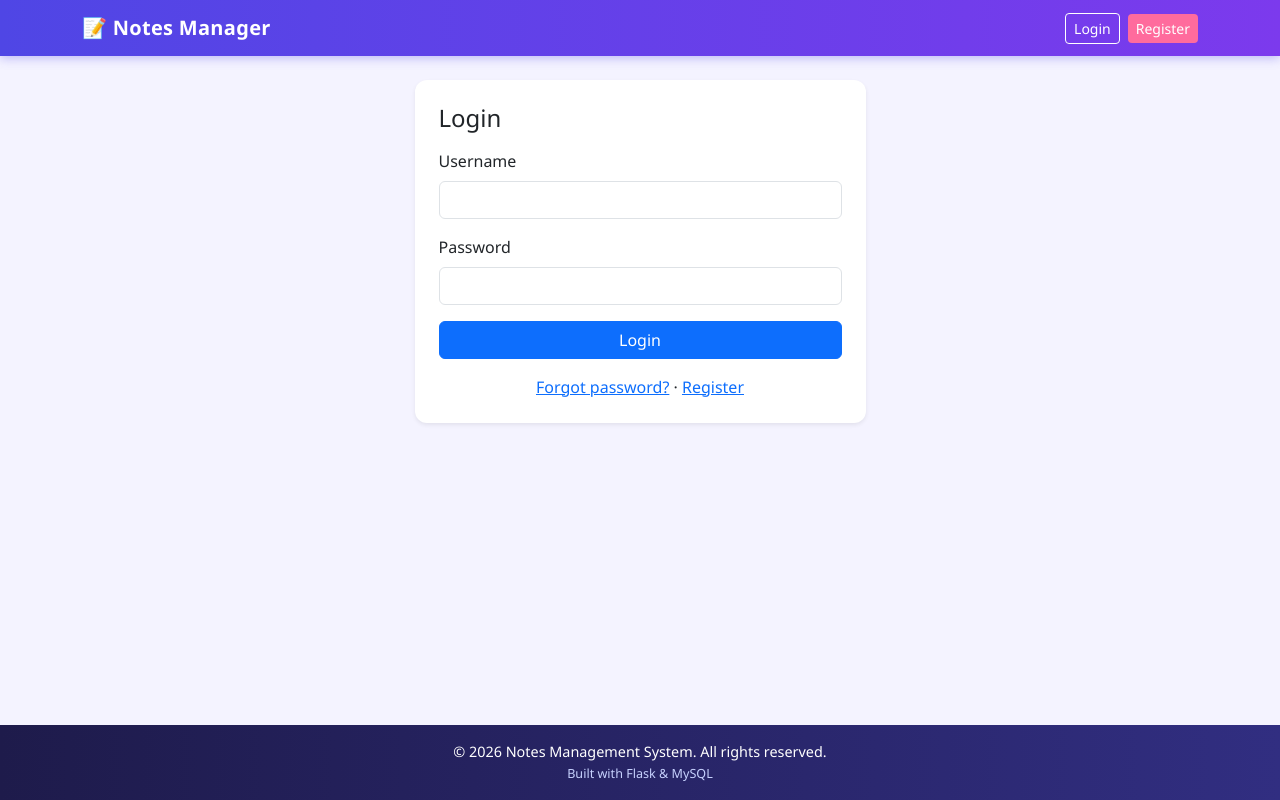
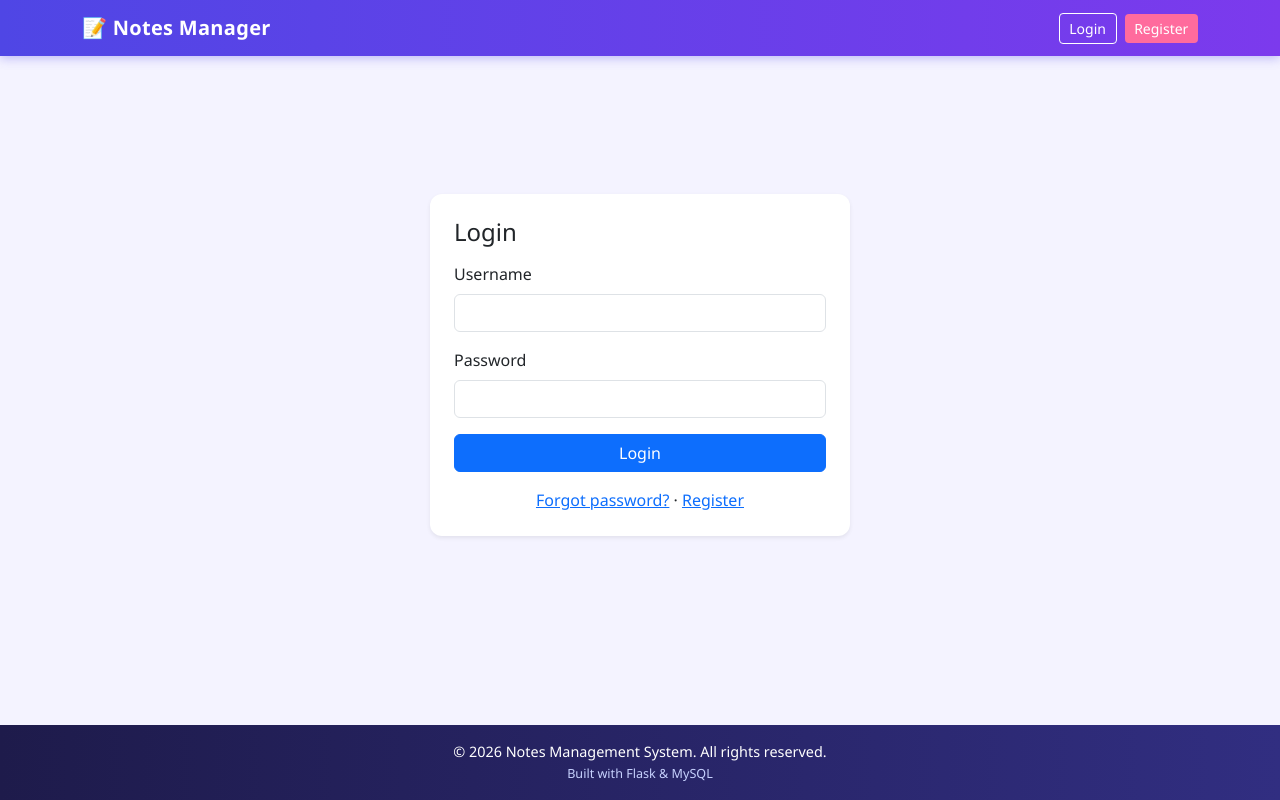
Before and after one commit to MethukumelliGithika/Flask-Notes-Application, a Flask app: page /login in a window 1280 px wide. Run offline with Flask 3, Linux system fonts and the light colour scheme.

Commit message:
Added and updated files

```diff
--- a/static/css/style.css
+++ b/static/css/style.css
@@ -5,9 +5,7 @@ body { font-family: "Segoe UI", system-ui, sans-serif; }
 .note-card:hover { transform: translateY(-4px); box-shadow: 0 .6rem 1.2rem rgba(0,0,0,.12) !important; }
 .note-text { white-space: pre-wrap; word-break: break-word; }
 footer { font-size: .9rem; }
-@media (max-width: 576px) {
-  .navbar .btn { padding: .2rem .5rem; font-size: .8rem; }
-}
+
 /* ---------- Theme colours ---------- */
 body { background: #f4f3ff; }
 
@@ -20,7 +18,7 @@ body { background: #f4f3ff; }
 .btn-nav-light { background: #fff; color: #4f46e5; border: 0; font-weight: 500; }
 .btn-nav-light:hover { background: #ede9fe; color: #4f46e5; }
 
-/* pink-orange accent button */
+/* pink accent button */
 .btn-nav-accent { background: #ff6b9d; color: #fff; border: 0; font-weight: 500; }
 .btn-nav-accent:hover { background: #ff4d8a; color: #fff; }
 
@@ -33,3 +31,33 @@ body { background: #f4f3ff; }
   color: #fff;
 }
 .app-footer small { color: #c7d2fe; }
+
+/* ---------- Responsive ---------- */
+
+/* Phone: menu buttons become full width */
+.nav-actions .btn { width: 100%; padding: .5rem; }
+.nav-actions span { text-align: center; }
+
+/* Laptop: normal small buttons in one row */
+@media (min-width: 992px) {
+  .nav-actions .btn { width: auto; padding: .25rem .6rem; }
+}
+
+/* Phone: tighter spacing, bigger tap targets */
+@media (max-width: 576px) {
+  main.container { padding-left: 14px; padding-right: 14px; }
+  h4 { font-size: 1.2rem; }
+  .card-body { padding: 1rem !important; }
+  textarea.form-control { font-size: 16px; }
+}
+/* Centre the form in the middle of the page (phone + laptop) */
+.auth-wrap {
+  min-height: calc(100vh - 230px);
+  display: flex;
+  justify-content: center;   /* left-right centre */
+  align-items: center;       /* top-bottom centre */
+}
+.auth-card {
+  width: 100%;
+  max-width: 420px;
+}
--- a/templates/base.html
+++ b/templates/base.html
@@ -11,9 +11,19 @@
 <nav class="navbar navbar-expand-lg navbar-dark app-navbar">
   <div class="container">
     <a class="navbar-brand" href="{{ url_for('home') }}">📝 Notes Manager</a>
-    <div class="ms-auto d-flex gap-2 align-items-center">
+
+    <!-- Hamburger button (shows only on phone) -->
+    <button class="navbar-toggler" type="button" data-bs-toggle="collapse"
+            data-bs-target="#navMenu" aria-controls="navMenu"
+            aria-expanded="false" aria-label="Toggle navigation">
+      <span class="navbar-toggler-icon"></span>
+    </button>
+
+    <!-- Menu: hidden on phone until ☰ is tapped -->
+    <div class="collapse navbar-collapse" id="navMenu">
+      <div class="nav-actions ms-auto d-flex flex-column flex-lg-row gap-2 align-items-lg-center mt-3 mt-lg-0">
         {% if session.user_id %}
-        <span class="text-white me-2">Hi, {{ session.username }}</span>
+          <span class="text-white me-lg-2">Hi, {{ session.username }}</span>
           <a class="btn btn-sm btn-nav-light" href="{{ url_for('viewall') }}">My Notes</a>
           <a class="btn btn-sm btn-nav-accent" href="{{ url_for('addnote') }}">+ Add Note</a>
           <a class="btn btn-sm btn-nav-outline" href="{{ url_for('logout') }}">Logout</a>
@@ -21,6 +31,7 @@
           <a class="btn btn-sm btn-nav-outline" href="{{ url_for('login') }}">Login</a>
           <a class="btn btn-sm btn-nav-accent" href="{{ url_for('register') }}">Register</a>
         {% endif %}
+      </div>
     </div>
   </div>
 </nav>
--- a/templates/forgot.html
+++ b/templates/forgot.html
@@ -1,8 +1,8 @@
 {% extends "base.html" %}
 {% block title %}Forgot Password{% endblock %}
 {% block content %}
-<div class="row justify-content-center"><div class="col-md-5">
-  <div class="card shadow-sm"><div class="card-body p-4">
+<div class="auth-wrap">
+  <div class="card shadow-sm auth-card"><div class="card-body p-4">
     <h4 class="mb-3">Reset password</h4>
     <form method="post">
       <div class="mb-3"><label class="form-label">Username</label><input name="username" class="form-control" required></div>
--- a/templates/login.html
+++ b/templates/login.html
@@ -1,8 +1,9 @@
 {% extends "base.html" %}
 {% block title %}Login{% endblock %}
 {% block content %}
-<div class="row justify-content-center"><div class="col-md-5">
-  <div class="card shadow-sm"><div class="card-body p-4">
+<div class="auth-wrap">
+  <div class="card shadow-sm auth-card">
+    <div class="card-body p-4">
       <h4 class="mb-3">Login</h4>
       <form method="post">
         <div class="mb-3"><label class="form-label">Username</label><input name="username" class="form-control" required></div>
@@ -10,6 +11,7 @@
         <button class="btn btn-primary w-100">Login</button>
       </form>
       <p class="mt-3 mb-0 text-center"><a href="{{ url_for('forgot') }}">Forgot password?</a> &middot; <a href="{{ url_for('register') }}">Register</a></p>
-  </div></div>
-</div></div>
+    </div>
+  </div>
+</div>
 {% endblock %}
--- a/templates/register.html
+++ b/templates/register.html
@@ -1,8 +1,8 @@
 {% extends "base.html" %}
 {% block title %}Register{% endblock %}
 {% block content %}
-<div class="row justify-content-center"><div class="col-md-5">
-  <div class="card shadow-sm"><div class="card-body p-4">
+<div class="auth-wrap">
+  <div class="card shadow-sm auth-card"><div class="card-body p-4">
     <h4 class="mb-3">Create account</h4>
     <form method="post">
       <div class="mb-3"><label class="form-label">Username</label><input name="username" class="form-control" required></div>
--- a/templates/viewall.html
+++ b/templates/viewall.html
@@ -8,7 +8,7 @@
 {% if notes %}
 <div class="row g-3">
   {% for n in notes %}
-  <div class="col-md-4"><div class="card note-card h-100 shadow-sm"><div class="card-body d-flex flex-column">
+  <div class="col-12 col-sm-6 col-lg-4"><div class="card note-card h-100 shadow-sm"><div class="card-body d-flex flex-column">
     <h5 class="card-title">{{ n.title }}</h5>
     <p class="card-text text-muted small flex-grow-1">{{ (n.content or '')[:120] }}{% if n.content and n.content|length > 120 %}…{% endif %}</p>
     <div class="small text-muted mb-2">{{ n.created_at.strftime('%d %b %Y, %I:%M %p') }}</div>
```
Lines whose indentation alone changed are shown as unchanged.
